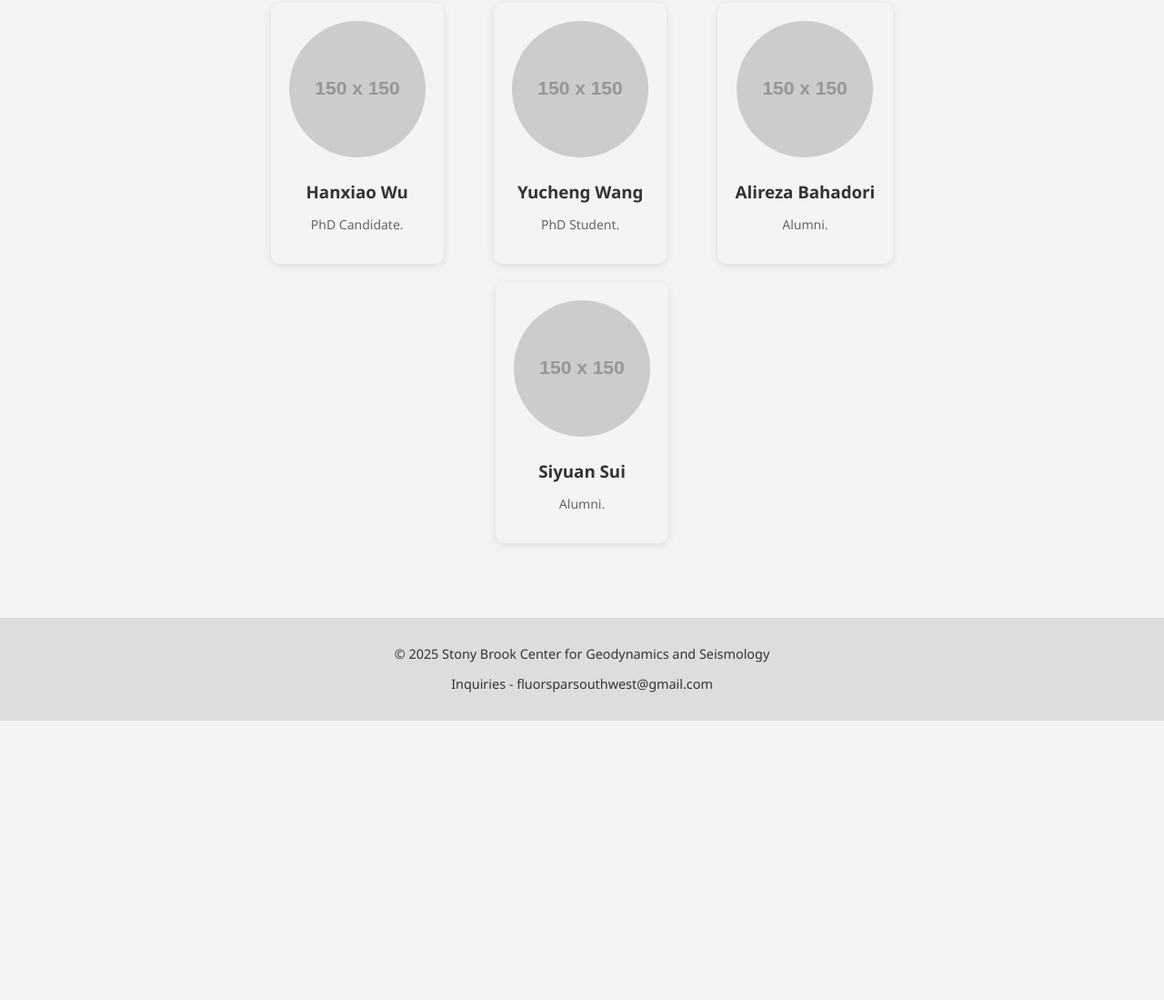
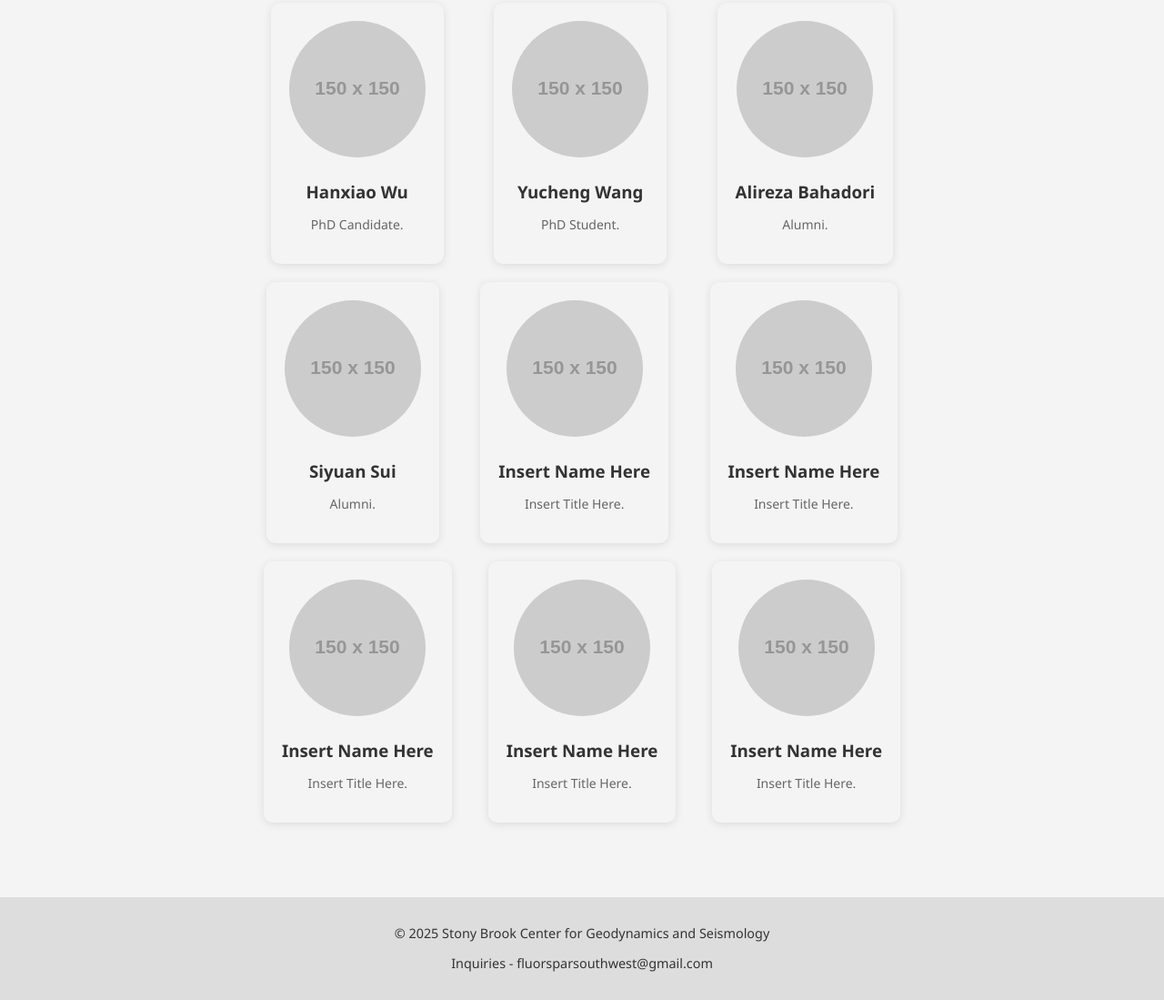
Before and after one commit to agroh02/pages-demo, a plain HTML site: page people.html in a window 1280 px wide. Shown: the part 665-1764 px from the top of the page at 91% size. Before the commit the page ends 1457 px from the top, so only its background shows below. Drawn offline with Linux system fonts and the light colour scheme; placeholder pictures from the web are drawn by us.

Commit message:
Update people.html

```diff
--- a/people.html
+++ b/people.html
@@ -81,6 +81,41 @@
         <p>Alumni.</p>
       </div>
 
+      <!-- Person # -->
+      <div class="person">
+        <img src="https://via.placeholder.com/150" alt="Person #" />
+        <h3>Insert Name Here</h3>
+        <p>Insert Title Here.</p>
+      </div>
+
+      <!-- Person # -->
+      <div class="person">
+        <img src="https://via.placeholder.com/150" alt="Person #" />
+        <h3>Insert Name Here</h3>
+        <p>Insert Title Here.</p>
+      </div>
+
+      <!-- Person # -->
+      <div class="person">
+        <img src="https://via.placeholder.com/150" alt="Person #" />
+        <h3>Insert Name Here</h3>
+        <p>Insert Title Here.</p>
+      </div>
+
+      <!-- Person # -->
+      <div class="person">
+        <img src="https://via.placeholder.com/150" alt="Person #" />
+        <h3>Insert Name Here</h3>
+        <p>Insert Title Here.</p>
+      </div>
+
+      <!-- Person # -->
+      <div class="person">
+        <img src="https://via.placeholder.com/150" alt="Person #" />
+        <h3>Insert Name Here</h3>
+        <p>Insert Title Here.</p>
+      </div>
+
       <!-- Add more people here -->
     </section>
   </main>
```
